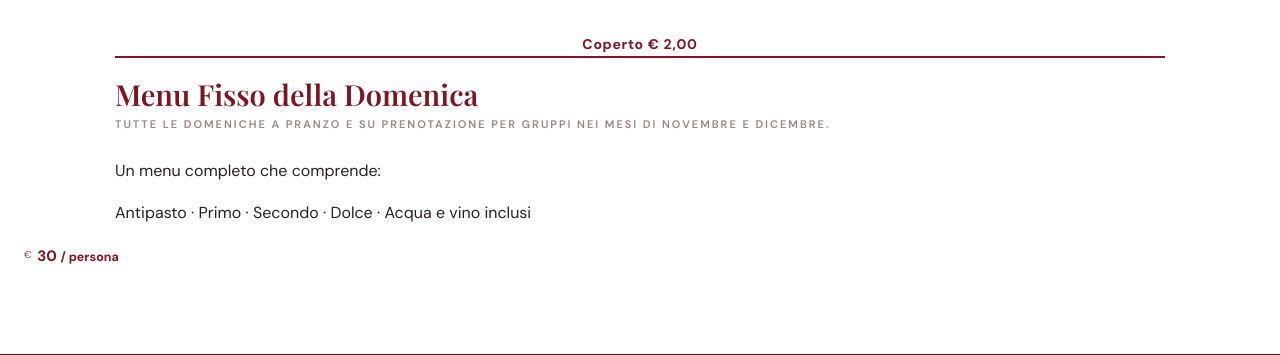
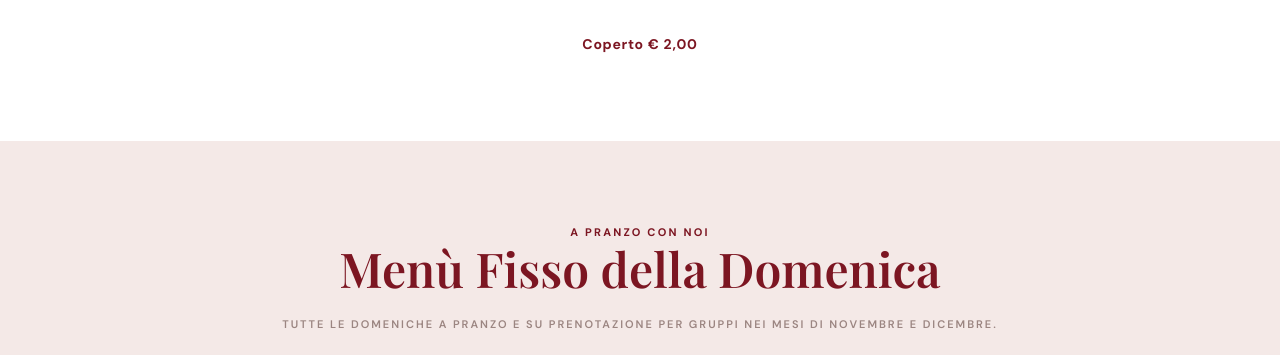
Before and after one commit to marottasabrina/allanticatrattoria, a plain HTML site: page menu.html in a window 1280 px wide. Shown: the part 3345-3700 px from the top of the page. Drawn offline with nearby package versions, Linux system fonts and the light colour scheme.

Commit message:
Menù Fisso in Section a parte

```diff
--- a/menu.html
+++ b/menu.html
@@ -351,22 +351,25 @@
       <div class="menu-coperto">
         <strong>Coperto <span class="currency">&euro;</span> 2,00</strong>
       </div>
-
-<!-- menu fisso -->
-<div class="menu-category">
-          <h2>Menu Fisso della Domenica</h2>
-          <div class="menu-subtitle">Tutte le domeniche a pranzo e su prenotazione per gruppi nei mesi di Novembre e Dicembre.</div>
-</div>
-    <p>Un menu completo che comprende:</p>
-    <p>Antipasto · Primo · Secondo · Dolce · Acqua e vino inclusi</p>
-  </div>
-  <span class="menu-price">
-    <span class="currency">&euro;</span> 30
-    <small>/ persona</small>
-  </span>
-</div>
+   </div>
+  </section>
+	<!-- Menu fisso -->
+<section class="section center" style="background:#f4e9e7">
+    <div class="container">
+      <div class="smallcaps">A Pranzo con noi</div>
+      <h2>Men&ugrave; Fisso della Domenica</h2>
+      <div class="menu-subtitle">Tutte le domeniche a pranzo e su prenotazione per gruppi nei mesi di Novembre e Dicembre.</div><div>
+        <article class="feature">
 
 
+          <p>Un menu completo che comprende:</p>
+        <p>Antipasto · Primo · Secondo · Dolce · Acqua e vino inclusi</p><span class="menu-price">
+    <span class="currency">€</span> 30
+    <small>/ persona</small>
+  </span></article>
+
+
+      </div>
     </div>
   </section>
 
```
